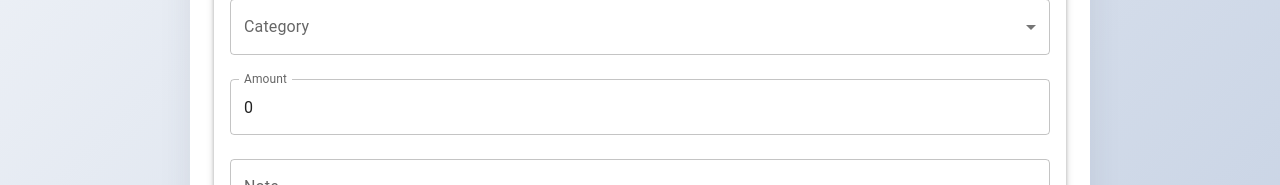
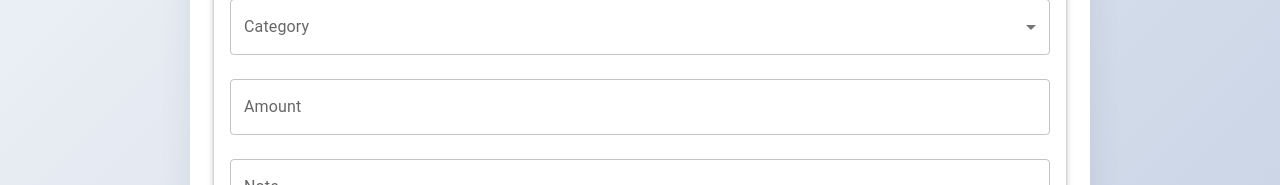
Before and after one commit to Dariuszb94/Expenses, a React (Vite) app: page / in a window 1280 px wide. Shown: the part 471-656 px from the top of the page. Built offline with nearby package versions, Linux system fonts and the light colour scheme.

Commit message:
fix: remove 0 in input

```diff
--- a/src/components/AddExpense.tsx
+++ b/src/components/AddExpense.tsx
@@ -56,13 +56,16 @@ const AddExpense: React.FC<AddExpenseProps> = ({
             type='number'
             label='Amount'
             variant='outlined'
-            value={newExpense.amount}
-            onChange={(e) =>
+            value={newExpense.amount === 0 ? '' : newExpense.amount}
+            onChange={(e) => {
+              // Remove all leading zeros except for '0'
+              const value = e.target.value.replace(/^0+(?!$)/, '');
               setNewExpense({
                 ...newExpense,
-                amount: Number(e.target.value),
-              })
-            }
+                amount: value === '' ? 0 : Number(value),
+              });
+            }}
+            inputProps={{ min: 0 }}
           />
           <TextField
             fullWidth
```
